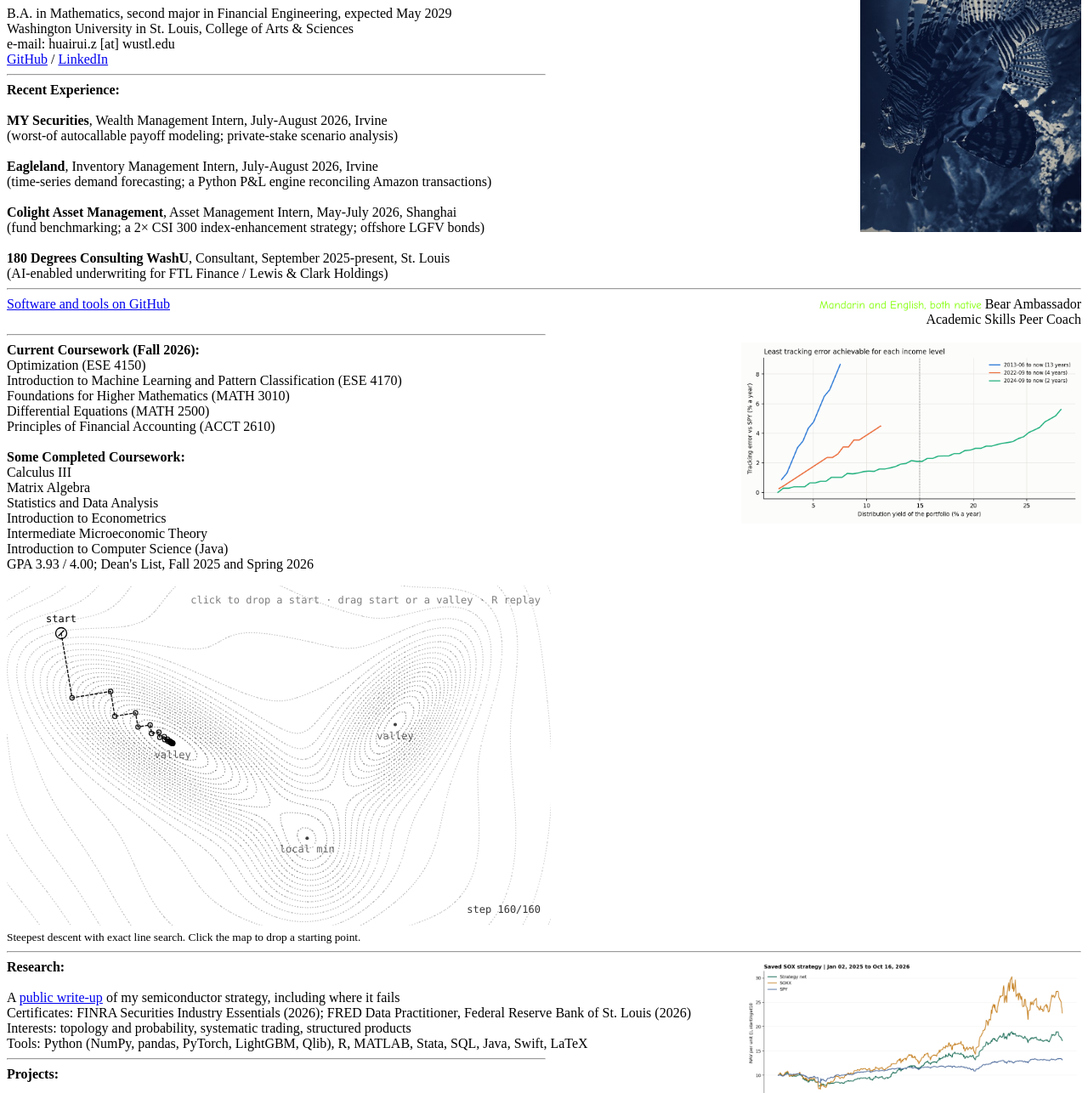
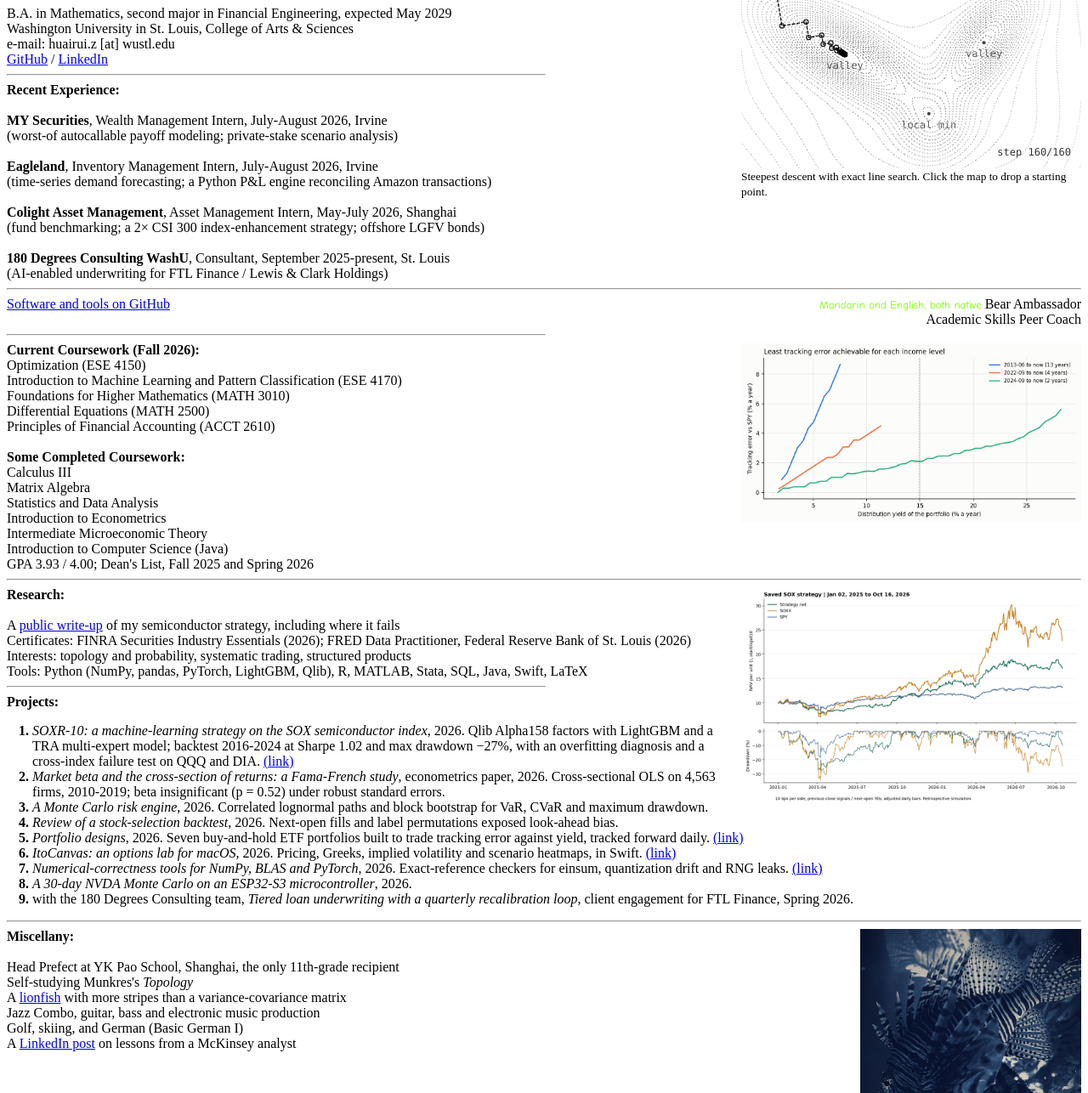
Before and after one commit to zhuhroscar-tech/zhuhroscar-tech.github.io, a plain HTML site: page oscar/index.html in a window 1280 px wide. Shown: the part 73-1359 px from the top of the page at 85% size. Drawn offline with Linux system fonts and the light colour scheme.

Commit message:
Move loss-landscape widget to top right; lionfish to Miscellany
The widget takes the lionfish's place beside the header, at the same
400px width as the other right-floated figures. The lionfish moves to
the Miscellany section. The widget's hint text hides when it is small.

Co-Authored-By: Claude Opus 5.5 <noreply@anthropic.com>
Claude-Session: https://claude.ai/code/session_01BMVrhVBX1nj1upnN9Evg5u

```diff
--- a/oscar/index.html
+++ b/oscar/index.html
@@ -59,7 +59,11 @@
 <style>img {max-width:45%; height:auto; margin:0 0 8px 12px;}</style>
 </HEAD>
 <BODY>
-<IMG SRC="lionfish.jpg" ALT="A lionfish in a blue-toned aquarium print" width="260" height="325" ALIGN=RIGHT>
+<div class="ll-fig" style="float:right; width:400px; max-width:45%; margin:0 0 8px 12px;">
+<div class="ll" style="--ll-bg:#fff; --ll-fg:#000; --ll-contour:0, 0, 0;"></div>
+<small>Steepest descent with exact line search. Click the map to drop a starting point.</small>
+</div>
+<script src="loss-landscape.js" defer></script>
 <H1>Oscar (Huairui) Zhu</H1>
 B.A. in Mathematics, second major in Financial Engineering, expected May 2029<BR>
 Washington University in St. Louis, College of Arts &amp; Sciences<BR>
@@ -98,9 +102,6 @@ Intermediate Microeconomic Theory<BR>
 Introduction to Computer Science (Java)<BR>
 <span style="text-align:left;">
 GPA 3.93 / 4.00; Dean's List, Fall 2025 and Spring 2026
-<div class="ll" style="clear:both; max-width:640px; margin:16px 0 4px; --ll-bg:#fff; --ll-fg:#000; --ll-contour:0, 0, 0;"></div>
-<small>Steepest descent with exact line search. Click the map to drop a starting point.</small>
-<script src="loss-landscape.js" defer></script>
 <HR>
 <IMG SRC="soxr10.png" ALT="Chart: SOXR-10 strategy net asset value and drawdown versus SOXX and SPY" width="400" height="255" ALIGN=RIGHT>
 <b>Research:</b> <BR> <BR>
@@ -123,6 +124,7 @@ Tools: Python (NumPy, pandas, PyTorch, LightGBM, Qlib), R, MATLAB, Stata, SQL, J
 <li> with the 180 Degrees Consulting team, <i>Tiered loan underwriting with a quarterly recalibration loop</i>, client engagement for FTL Finance, Spring 2026.</li>
 </ol>
 <HR>
+<IMG SRC="lionfish.jpg" ALT="A lionfish in a blue-toned aquarium print" width="260" height="325" ALIGN=RIGHT>
 <b>Miscellany:</b> <BR><BR>
 Head Prefect at YK Pao School, Shanghai, the only 11th-grade recipient<BR>
 Self-studying Munkres's <i>Topology</i><BR>
--- a/oscar/loss-landscape.js
+++ b/oscar/loss-landscape.js
@@ -53,6 +53,7 @@
     }
     root.innerHTML = '<canvas></canvas><div class="ll-hint">click to drop a start · drag start or a valley · R replay</div>';
     const cv = root.querySelector('canvas');
+    const hint = root.querySelector('.ll-hint');
     const ctx = cv.getContext('2d');
 
     // ---------- settings ----------
@@ -424,6 +425,7 @@
     function resize() {
       const r = root.getBoundingClientRect();
       W = Math.max(1, r.width); H = Math.max(1, r.height); A = H / W;
+    if (hint) hint.style.display = W < 520 ? 'none' : '';   // hide hint when the widget is small
       DPR = Math.min(window.devicePixelRatio || 1, 2);
       cv.width = Math.round(W * DPR); cv.height = Math.round(H * DPR);
       readTheme();
```
